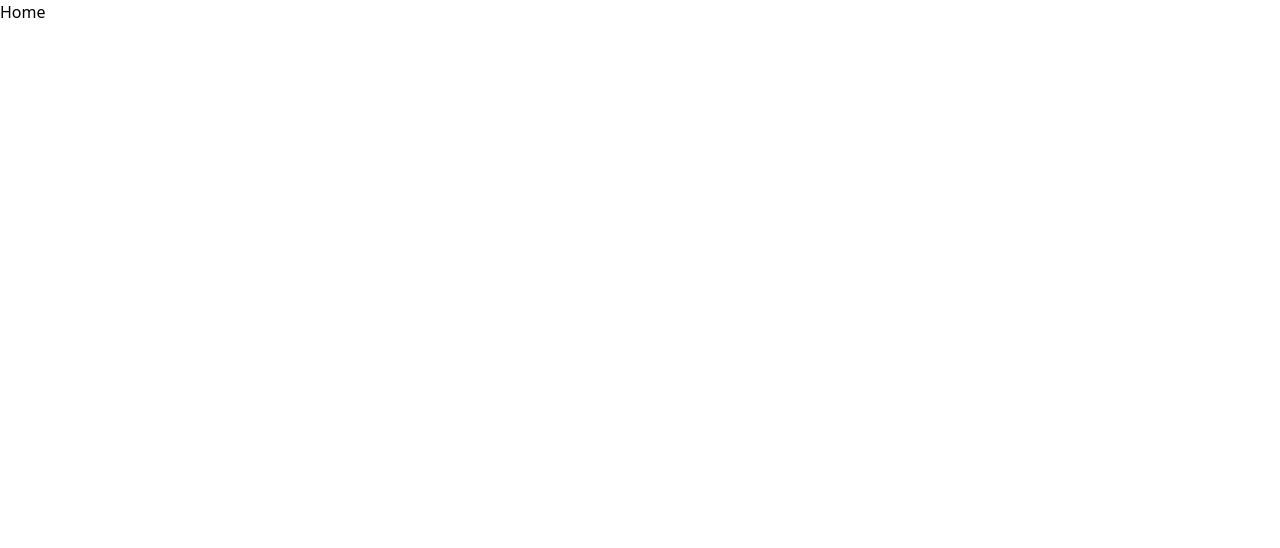
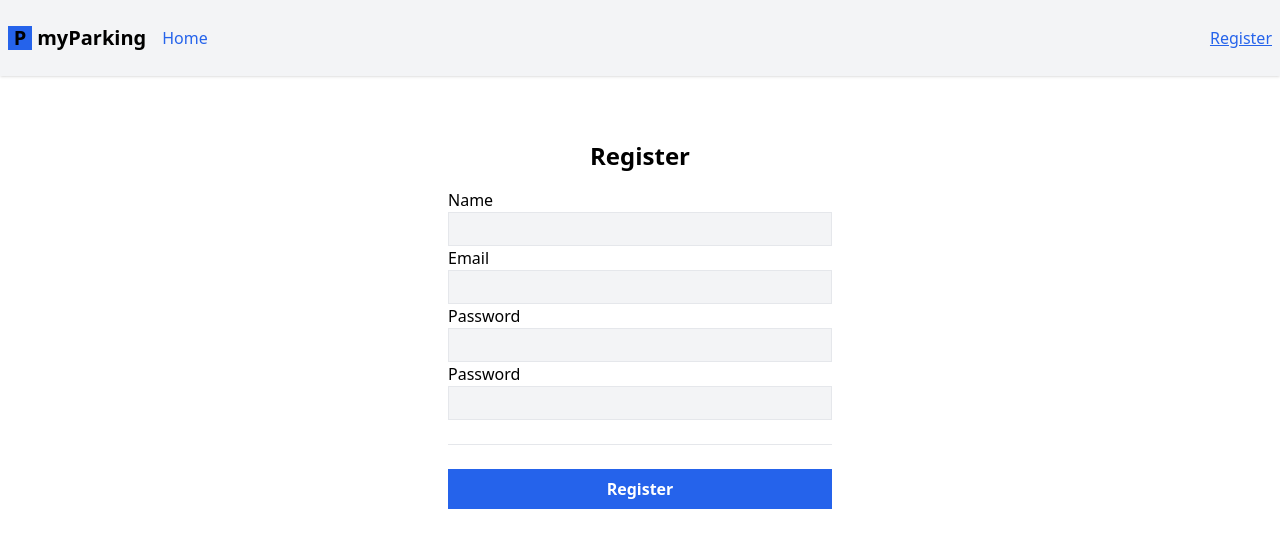
Before and after one commit to qadeesz/Vue-Js-Car-Parking-App-Demo, a Vue app: page /register in a window 1280 px wide. Before the commit this address had no page. Shown: the top 548 px of the page. Built offline with nearby package versions, Linux system fonts and the light colour scheme.

Commit message:
Registration Page
and fix css applyed

```diff
--- a/postcss.config.js
+++ b/postcss.config.js
@@ -1,6 +1,7 @@
+/* eslint-env node */
 module.exports = {
-    plugin: {
-        tailwindcss : {},
-        autoprefixer : {},
-    }
-}
+    plugins: {
+        tailwindcss: {},
+        autoprefixer: {},
+    },
+};
--- a/src/App.vue
+++ b/src/App.vue
@@ -3,13 +3,26 @@ import { RouterLink, RouterView } from 'vue-router'
 </script>
 
 <template>
-  <header>
-    <div class="wrapper">
-      <nav>
-        <RouterLink to="/">Home</RouterLink>
+  <header class="py-6 bg-gray-100 shadow">
+    <div class="container md:px-2 px-4 mx-auto">
+      <nav class="flex gap-4 justify-between">
+        <div class="flex gap-4 items-center">
+          <h2 class="text-xl font-bold">
+            <div class="inline-flex items-center justify-center bg-blue-600 w-6 h-6 text-center">
+              P
+            </div>
+            myParking
+          </h2>
+
+          <RouterLink class="router-link" :to="{ name: 'home' }"> Home </RouterLink>
+        </div>
+        <div class="flex gap-4 items-center">
+          <RouterLink class="router-link" :to="{ name: 'register' }"> Register </RouterLink>
+        </div>
       </nav>
     </div>
   </header>
-
-  <RouterView />
+  <div class="container md:px-2 px-4 pt-8 md:pt-16 mx-auto">
+    <RouterView />
+  </div>
 </template>
--- a/src/assets/main.css
+++ b/src/assets/main.css
@@ -1,3 +1,29 @@
 @tailwind base;
 @tailwind components;
 @tailwind utilities;
+
+@layer components {
+  label.required {
+        @apply before:text-red-600 before:content-['*'] before:mr-1;
+    }
+
+  .form-input{
+    @apply p-1 border bg-gray-100 disabled:opacity-50;
+  }
+
+  .btn  {
+    @apply inline-flex items-center gap-2 justify-center p-2 font-bold relative disabled:opacity-50
+  }
+
+  .btn-primary {
+    @apply text-white bg-blue-600 hover:bg-blue-500;
+  }
+
+  .router-link{
+    @apply text-blue-600 hover:underline;
+  }
+
+  .router-link-active.router-link{
+    @apply underline;
+  }
+}
--- a/src/router/index.js
+++ b/src/router/index.js
@@ -8,7 +8,12 @@ const router = createRouter({
       path: '/',
       name: 'home',
       component: HomeView
-    }
+    },
+    {
+      path: '/register',
+      name: 'register',
+      component: () => import('@/Views/Auth/RegisterView.vue'),
+    },
   ]
 })
 
--- /dev/null
+++ b/src/views/Auth/RegisterView.vue
@@ -0,0 +1,45 @@
+<template>
+    <form @submit.prevent="() => {}" novalidate>
+        <div class="flex flex-col mx-auto md:w-96 w-full">
+            <h1 class="text-2xl font-bold mb-4 text-center">Register</h1>
+            <div class="flex flex-col gap-2mb-4">
+                <label for="name">Name</label>
+                <input type="text" name="name" id="name"
+                class="form-input"
+                autocomplete="name"
+                required />
+            </div>
+
+            <div class="flex flex-col gap-2mb-4">
+                <label for="email">Email</label>
+                <input type="email" name="email" id="email"
+                class="form-input"
+                autocomplete="email"
+                required />
+            </div>
+
+            <div class="flex flex-col gap-2mb-4">
+                <label for="password">Password</label>
+                <input type="password" name="password" id="password"
+                class="form-input"
+                autocomplete="new-password"
+                required />
+            </div>
+
+            <div class="flex flex-col gap-2mb-4">
+                <label for="password_confirmation">Password</label>
+                <input type="password" name="password_confirmation" id="password_confirmation"
+                class="form-input"
+                autocomplete="new-password"
+                required />
+            </div>
+
+            <div class="border-t h-[1px] my-6"></div>
+
+            <div class="flex flex-col pag-2">
+                <button type="button" class="btn btn-primary">Register</button>
+            </div>
+
+        </div>
+    </form>
+</template>
--- a/tailwind.config.js
+++ b/tailwind.config.js
@@ -1,13 +1,12 @@
 /* eslint-env node */
-
 /** @type {import('tailwindcss').Config} */
 
-const colors = require('tailwindcss/colors');
+const colors = require("tailwindcss/colors");
 
 module.exports = {
-    content: ["./scr/**/*.{vue,js}"],
-    theme: {
-        extend: {colors},
-    },
-    plugins: [],
+  content: ["./src/**/*.{vue,js}"],
+  theme: {
+    extend: { colors },
+  },
+  plugins: [],
 };
--- a/vite.config.js
+++ b/vite.config.js
@@ -1,14 +1,14 @@
-import { fileURLToPath, URL } from 'node:url'
+import { fileURLToPath, URL } from "node:url";
 
-import { defineConfig } from 'vite'
-import vue from '@vitejs/plugin-vue'
+import { defineConfig } from "vite";
+import vue from "@vitejs/plugin-vue";
 
 // https://vitejs.dev/config/
 export default defineConfig({
   plugins: [vue()],
   resolve: {
     alias: {
-      '@': fileURLToPath(new URL('./src', import.meta.url))
-    }
-  }
-})
+      "@": fileURLToPath(new URL("./src", import.meta.url)),
+    },
+  },
+});
```
